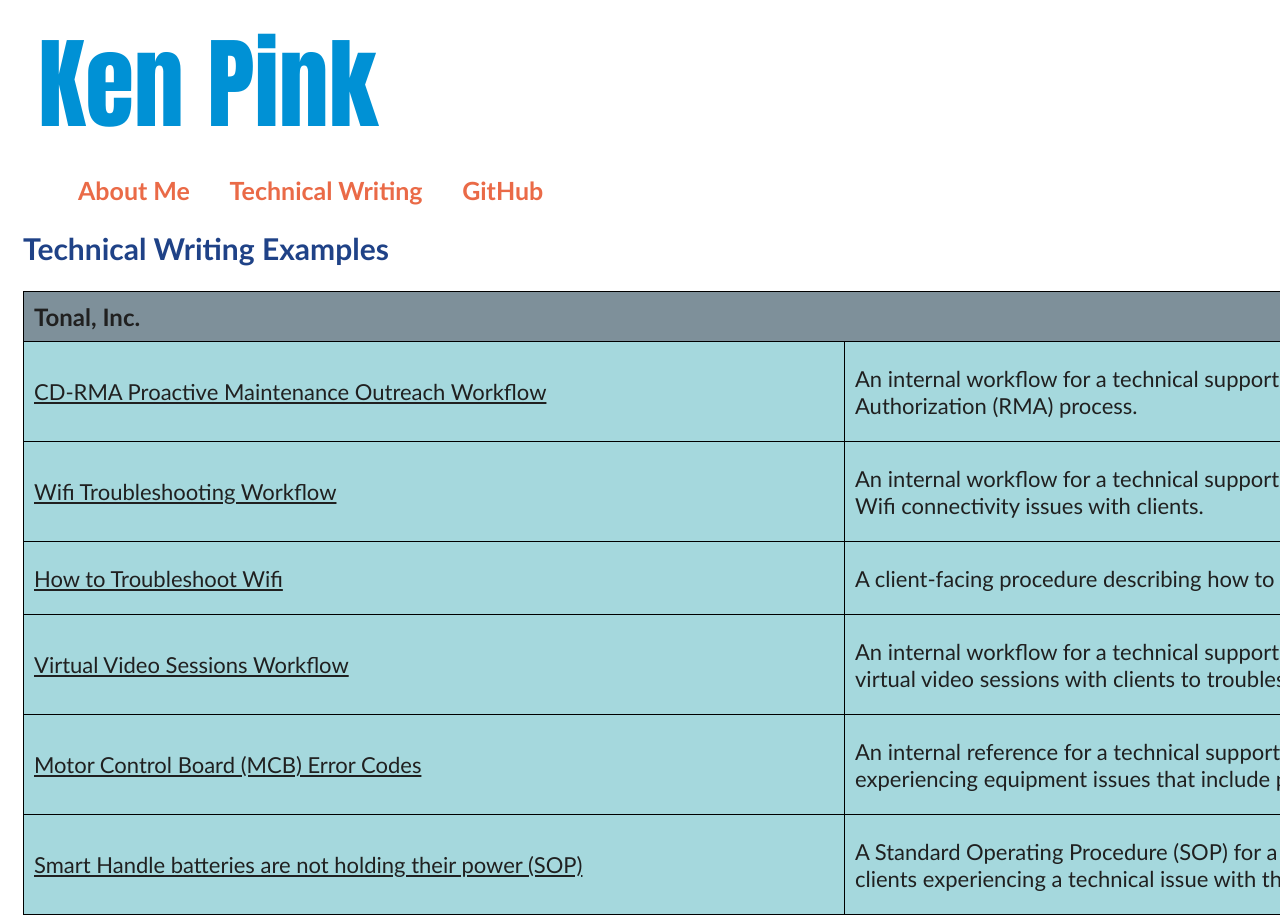
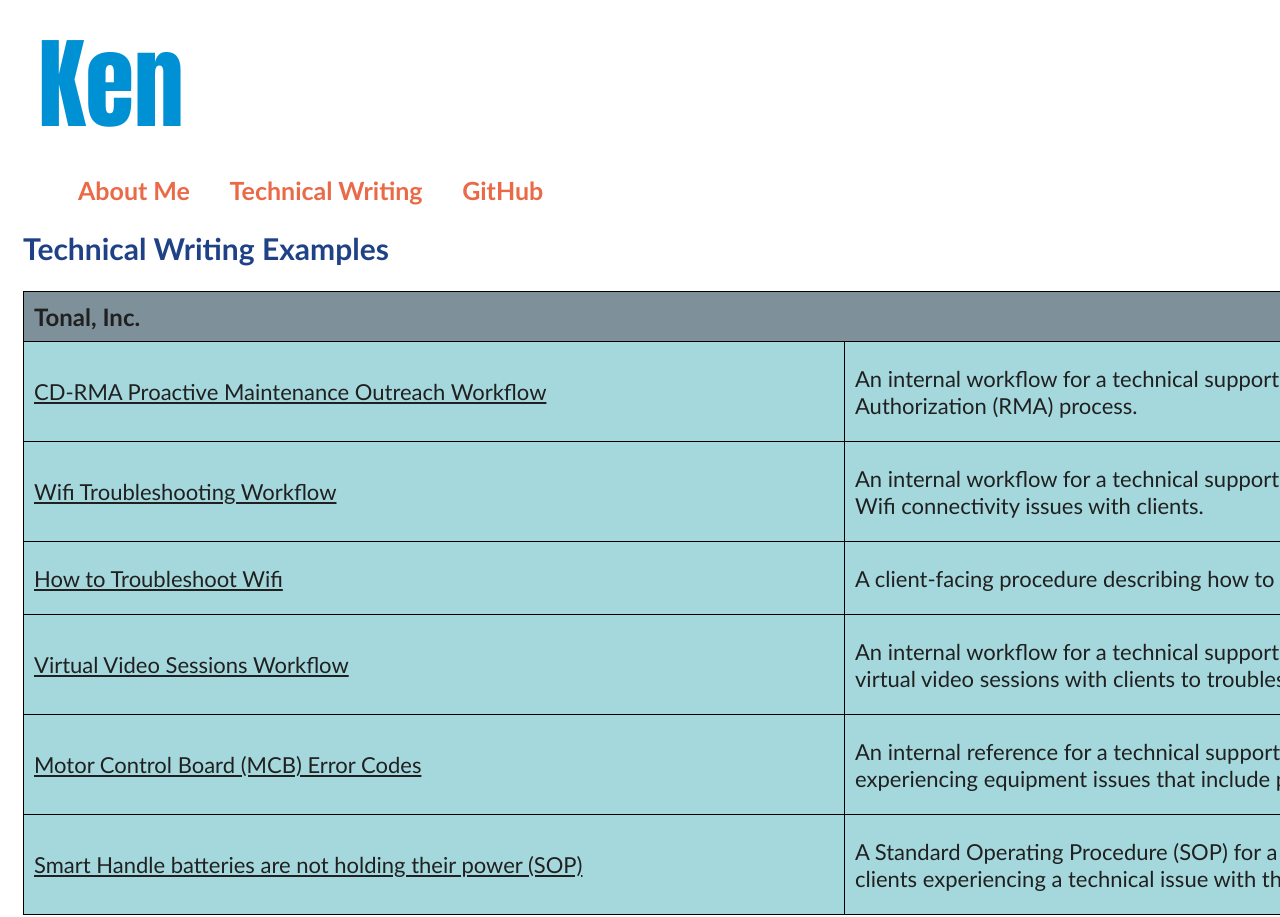
Before and after one commit to kenPortfolio/creativeKen, a plain HTML site: page writing.html in a window 1280 px wide. Shown: the top 917 px of the page. Drawn offline with Linux system fonts and the light colour scheme.

Commit message:
Update writing.html

```diff
--- a/writing.html
+++ b/writing.html
@@ -10,7 +10,7 @@
 
 <body>
 	<header>
-		<h1>Ken Pink</h1>
+		<h1>Ken</h1>
 		<ul>
 			<li><a href="index.html" class="wordSpace">About Me</a></li>
 			<li><a href="writing.html">Technical Writing</a></li>
```
